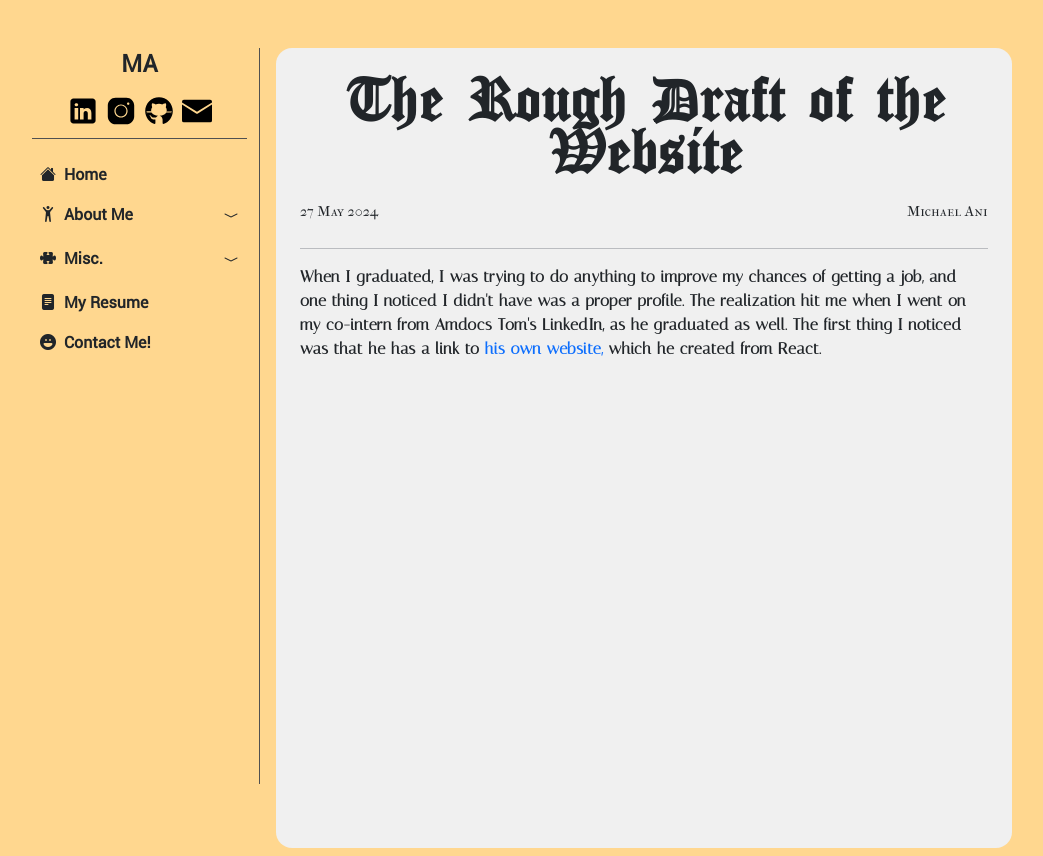
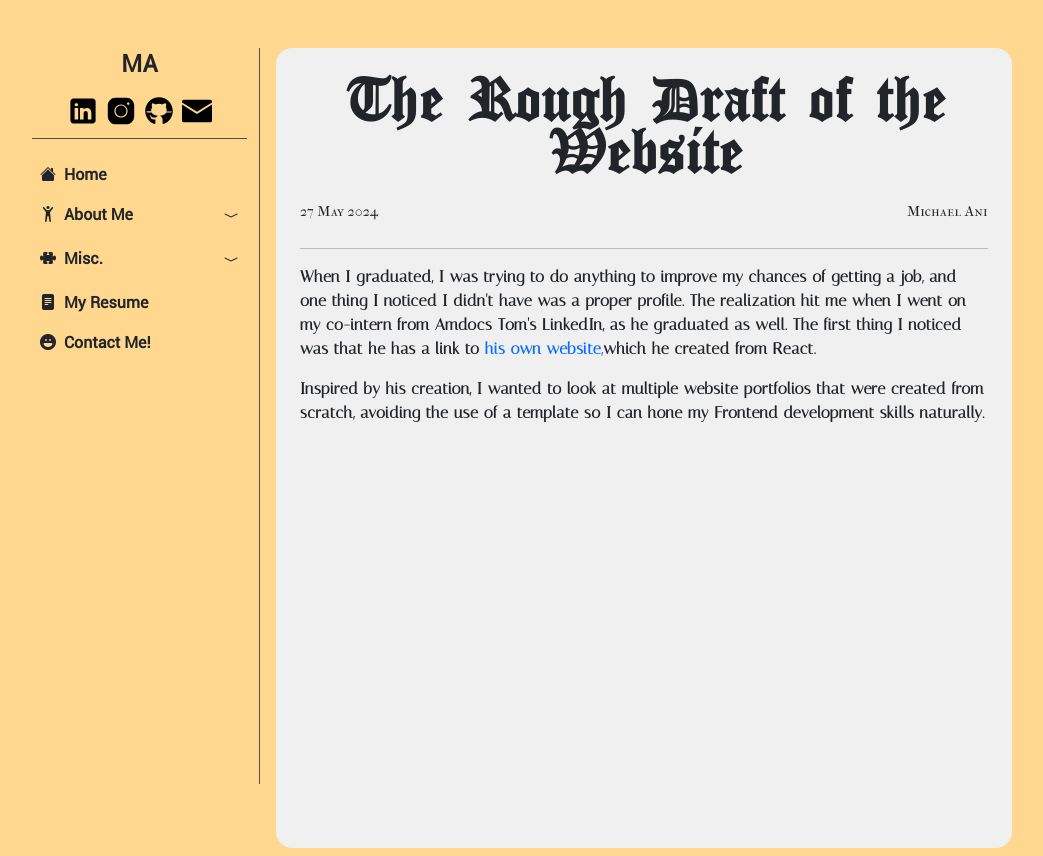
Before and after one commit to Smashthehedgehog/my-app, a React (Create React App) app: page /Writings/the-rough-draft-of-the-website in a window 1280 px wide. Shown: the whole page, without its empty margins (124-1167 px from the left). Built offline with nearby package versions, Linux system fonts and the light colour scheme.

Commit message:
Update Writing_TheRoughDraftOfTheWebsite.js

```diff
--- a/src/pages/Writing_TheRoughDraftOfTheWebsite.js
+++ b/src/pages/Writing_TheRoughDraftOfTheWebsite.js
@@ -16,7 +16,11 @@ const Writing_TheRoughDraftOfTheWebsite = () => {
             <p className='newspaper-body'>When I graduated, I was trying to do anything to improve my chances of
             getting a job, and one thing I noticed I didn't have was a proper profile. The realization hit me when
             I went on my co-intern from Amdocs Tom's LinkedIn, as he graduated as well. The first thing I noticed was
-            that he has a link to <Link to='https://www.tomkastoryano.com/' target='_blank' className='no-decoration'>his own website,</Link> which he created from React.</p>
+            that he has a link to <Link to='https://www.tomkastoryano.com/' target='_blank' className='no-decoration'>his own website,</Link>
+            which he created from React.</p>
+            <p className='newspaper-body'>Inspired by his creation, I wanted to look at multiple website portfolios that
+            were created from scratch, avoiding the use of a template so I can hone my Frontend
+            development skills naturally.</p>
 
 
 
```
